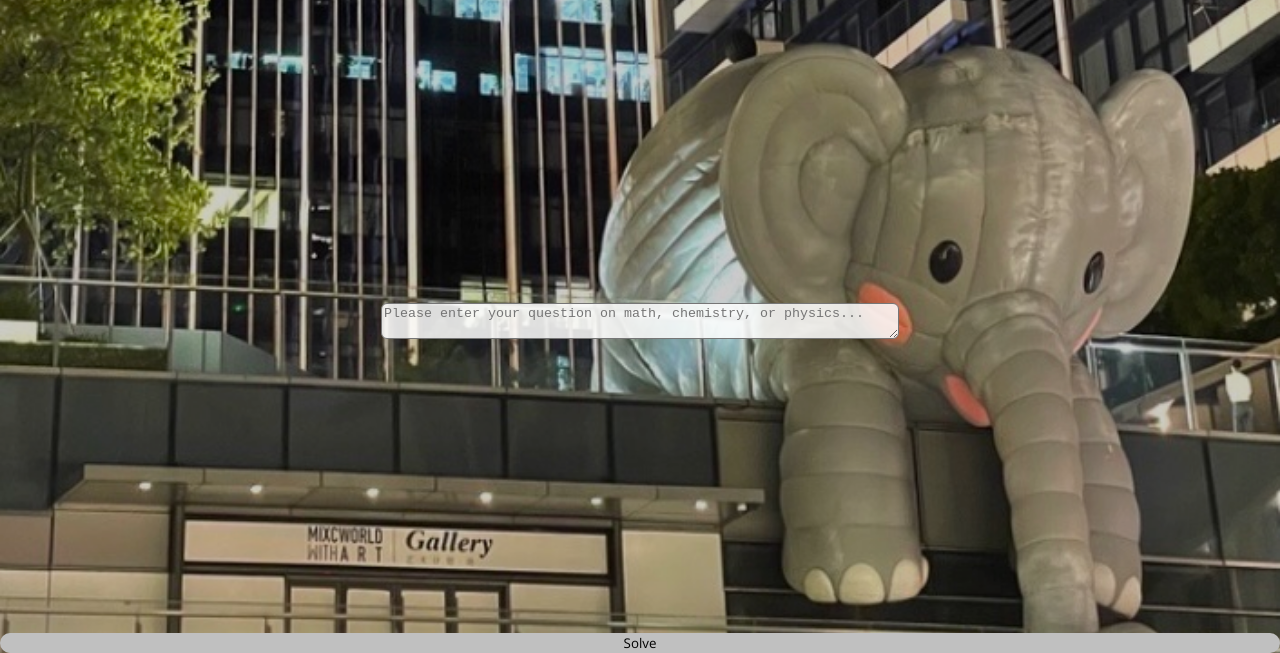
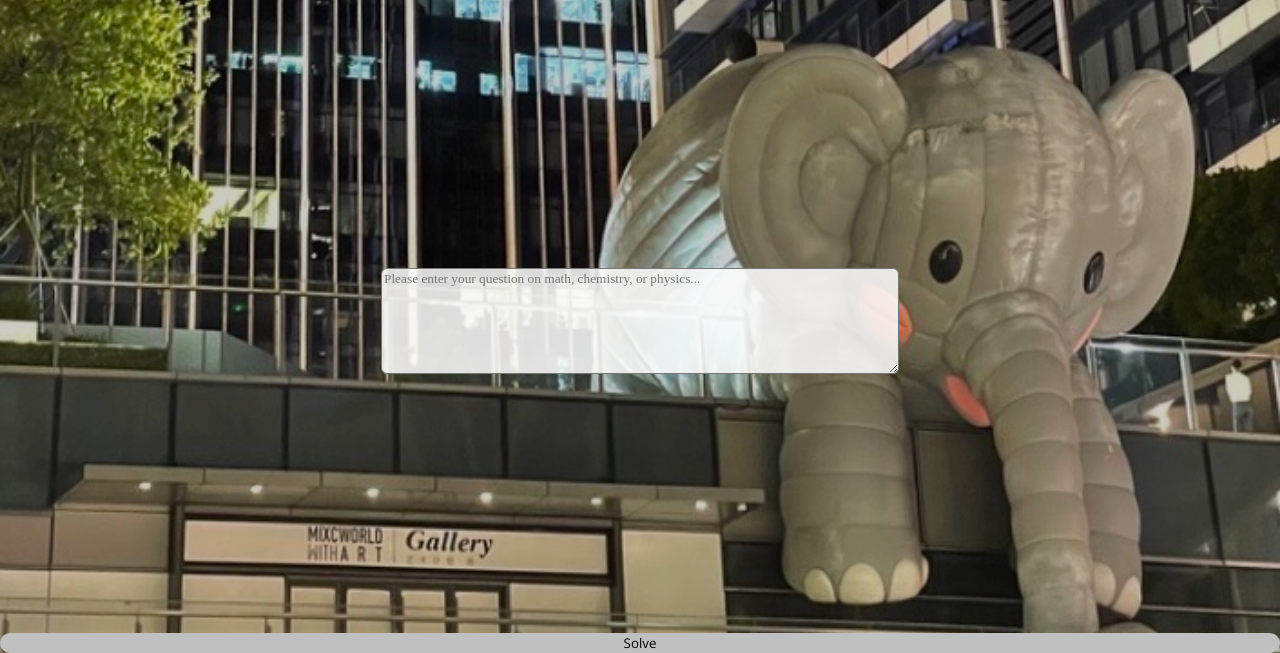
Before and after one commit to belll218/Capstone, a plain HTML site: page chat.html in a window 1280 px wide. Shown: the part 147-800 px from the top of the page. Drawn offline with nearby package versions, Linux system fonts and the light colour scheme; a web font is replaced by a local one.

Commit message:
changed css for textarea

```diff
--- a/styles.css
+++ b/styles.css
@@ -101,4 +101,6 @@ cursor: pointer;
   border-radius: 6px;
   background-color: rgba(255, 255, 255, 0.85);
   transition: transform 0.3s ease;
+  font-family: 'Times New Roman', Times, serif;
+  height: 100px;
 }
```
